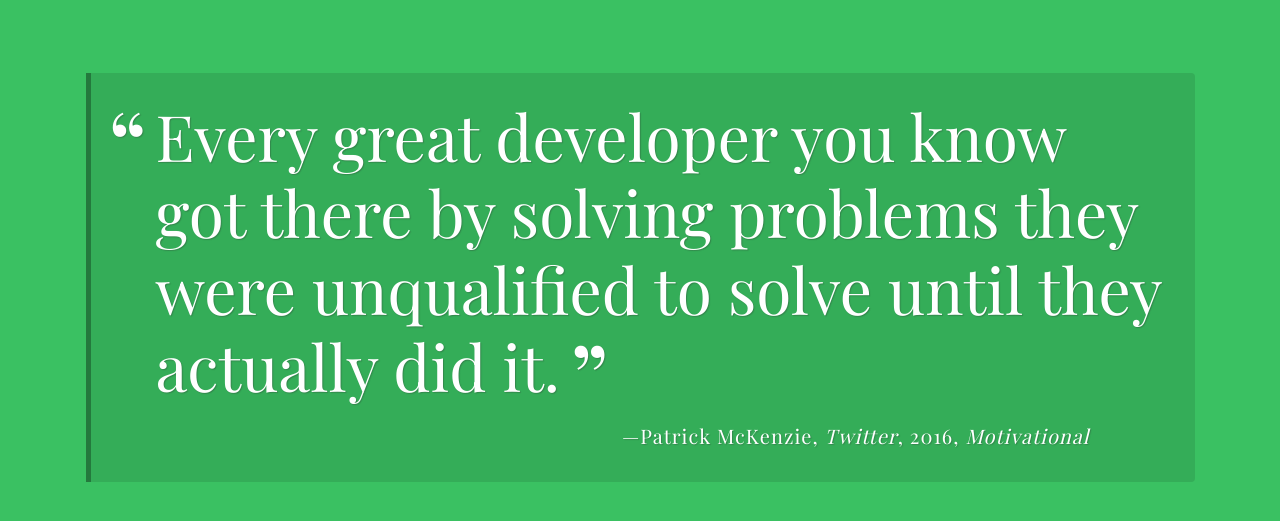
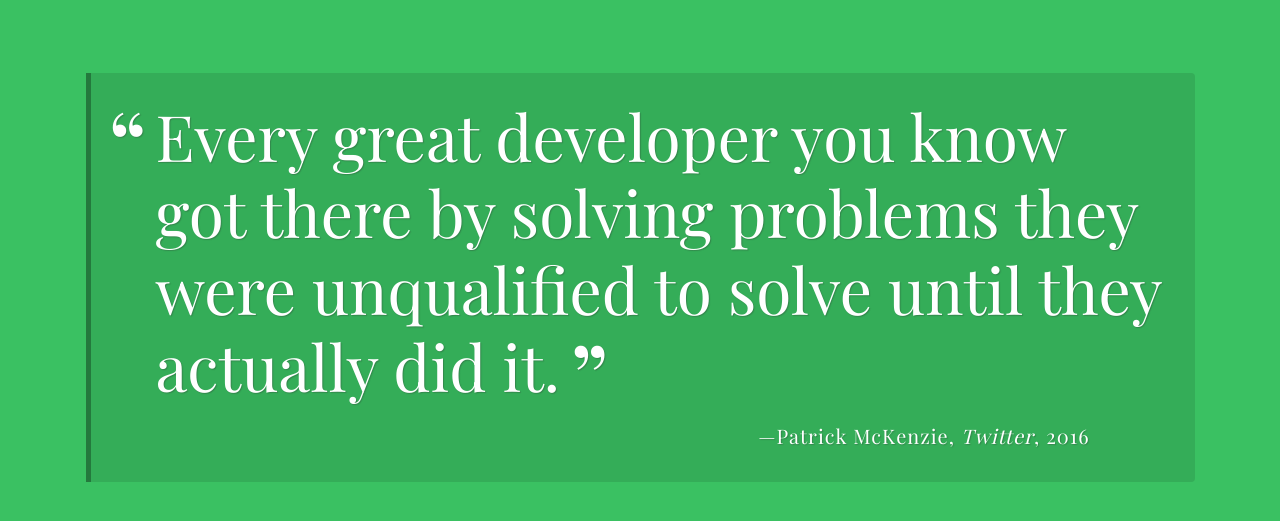
Before and after one commit to webdevak/RandomQuoteGenerator, a plain HTML site: page index.html in a window 1280 px wide. Shown: the part 147-668 px from the top of the page. Drawn offline with nearby package versions, Linux system fonts and the light colour scheme; a web font is replaced by a local one.

Commit message:
Update index.html
Cut added html on line 20

```diff
--- a/index.html
+++ b/index.html
@@ -17,7 +17,7 @@
     <div class="container">
       <div id="quote-box" class="quote-box">
         <p class="quote">Every great developer you know got there by solving problems they were unqualified to solve until they actually did it.</p>
-        <p class="source">Patrick McKenzie<span class="citation">Twitter</span><span class="year">2016</span><span class="tags">Motivational</span</p>
+        <p class="source">Patrick McKenzie<span class="citation">Twitter</span><span class="year">2016</span></p>
       </div>
     </div>
 
```
